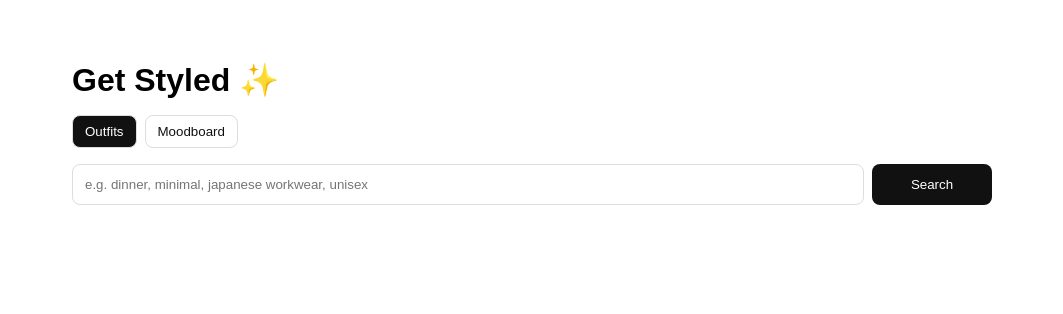
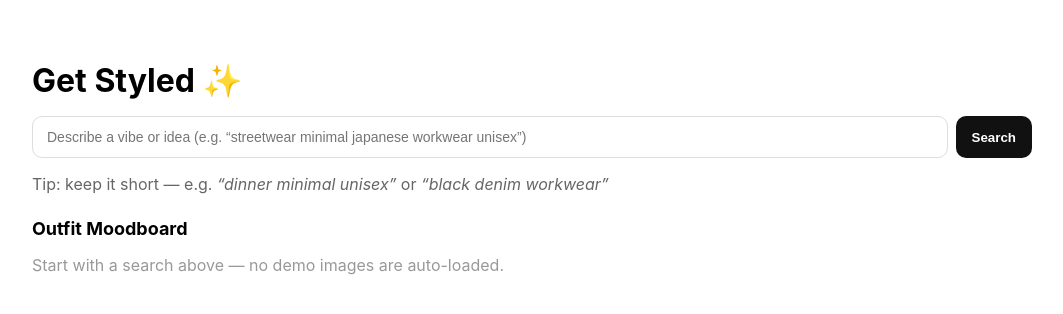
Before and after one commit to vejay650/vesture-os-mvp, a Next.js app: page /results in a window 1280 px wide. Shown: the top 314 px of the page, without its empty margins (108-1171 px from the left). Built offline with nearby package versions, Linux system fonts and the light colour scheme.

Commit message:
Update results.tsx

```diff
--- a/pages/results.tsx
+++ b/pages/results.tsx
@@ -1,105 +1,53 @@
 import { useEffect, useState } from "react";
+import { useRouter } from "next/router";
 
-type Mode = "outfits" | "moodboard";
+type ImageItem = {
+  imageUrl: string;
+  sourceUrl?: string;
+  title?: string;
+  thumbnailUrl?: string;
+  provider?: string;
+};
 
 export default function Results() {
-  const [mode, setMode] = useState<Mode>("outfits");
+  const router = useRouter();
 
-  // One-box query (used for both modes)
-  const [query, setQuery] = useState("");
-
-  // Parsed fields for outfits
-  const [event, setEvent] = useState("");
-  const [mood, setMood] = useState("");
-  const [style, setStyle] = useState("");
-  const [gender, setGender] = useState("");
-
-  const [suggestions, setSuggestions] = useState<string[]>([]);
-  const [imageUrls, setImageUrls] = useState<string[]>([]);
+  // one-field experience
+  const [q, setQ] = useState("");
+  const [images, setImages] = useState<ImageItem[]>([]);
   const [loading, setLoading] = useState(false);
   const [error, setError] = useState("");
 
-  // On first load: read URL (?mode=..., or old params, or ?q=)
+  // On first load: show the search bar with no demo.
+  // If a q= is present in the URL, auto-run exactly that query once.
   useEffect(() => {
-    const p = new URLSearchParams(window.location.search);
-    const m = (p.get("mode") as Mode) || "outfits";
-    setMode(m);
+    const params = new URLSearchParams(window.location.search);
+    const urlQ = params.get("q") || "";
+    setQ(urlQ);
 
-    const qParam = p.get("q") || "";
-    if (qParam) {
-      setQuery(qParam);
-      if (m === "moodboard") runMoodboard(qParam);
-      if (m === "outfits") runOutfits(qParam);
-      return;
+    if (urlQ.trim()) {
+      runMoodboard(urlQ.trim());
     }
-
-    // Backward compatibility with old params
-    const e = p.get("event") || "";
-    const mo = p.get("mood") || "";
-    const st = p.get("style") || "";
-    const g = p.get("gender") || "";
-    const seed = [e, mo, st, g].filter(Boolean).join(", ");
-    setQuery(seed);
-
-    if (m === "moodboard" && seed) runMoodboard(seed);
-    if (m === "moodboard" && !seed) runMoodboard("lookbook, minimal, streetwear, unisex");
   }, []);
 
-  async function runOutfits(q: string) {
+  async function runMoodboard(query: string) {
+    try {
       setLoading(true);
       setError("");
-    setSuggestions([]);
+      setImages([]);
 
-    try {
-      // 1) Parse the natural text into fields
-      const parseRes = await fetch("/api/parse", {
-        method: "POST",
-        headers: { "Content-Type": "application/json" },
-        body: JSON.stringify({ q }),
-      });
-      const parsed = await parseRes.json();
-      if (parsed?.error) throw new Error(parsed.error);
-
-      setEvent(parsed.event || "");
-      setMood(parsed.mood || "");
-      setStyle(parsed.style || "");
-      setGender(parsed.gender || "unisex");
-
-      // 2) Call curate with normalized fields
-      const res = await fetch("/api/curate", {
-        method: "POST",
-        headers: { "Content-Type": "application/json" },
-        body: JSON.stringify({
-          event: parsed.event,
-          mood: parsed.mood,
-          style: parsed.style,
-          gender: parsed.gender,
-        }),
-      });
-      const data = await res.json();
-      if (data?.error) setError(data.error);
-      else setSuggestions(data.suggestions || []);
-    } catch (err: any) {
-      setError(err?.message || "Something went wrong.");
-    } finally {
-      setLoading(false);
-    }
-  }
-
-  async function runMoodboard(q: string) {
-    setLoading(true);
-    setError("");
-    setImageUrls([]);
-    try {
       const res = await fetch("/api/moodboard", {
         method: "POST",
         headers: { "Content-Type": "application/json" },
-        body: JSON.stringify({ q, count: 12 }),
+        body: JSON.stringify({ q: query, count: 12 }),
       });
+
       const data = await res.json();
-      if (data?.error) setError(data.error);
-      const imgs = (data?.images || []).map((it: any) => it.imageUrl);
-      setImageUrls(imgs);
+      if (!res.ok || data?.error) {
+        setError(data?.error || "Failed to fetch images.");
+        return;
+      }
+      setImages(data.images || []);
     } catch {
       setError("Failed to reach server.");
     } finally {
@@ -107,103 +55,78 @@ export default function Results() {
     }
   }
 
-  function handleSearch(e: React.FormEvent) {
+  // Submit handler for the single search box
+  const onSubmit = (e: React.FormEvent) => {
     e.preventDefault();
-    if (!query.trim()) return;
-    if (mode === "outfits") return runOutfits(query);
-    return runMoodboard(query);
-  }
+    const cleaned = q.trim();
+    if (!cleaned) return;
+    // update URL (shareable) but do not reload page
+    const next = new URL(window.location.href);
+    next.searchParams.set("mode", "moodboard");
+    next.searchParams.set("q", cleaned);
+    window.history.replaceState({}, "", next.toString());
+    runMoodboard(cleaned);
+  };
 
   return (
     <main
       style={{
         padding: "2rem",
-        fontFamily: "sans-serif",
-        maxWidth: 920,
+        fontFamily: "Inter, system-ui, -apple-system, Segoe UI, Roboto, Helvetica, Arial, sans-serif",
+        maxWidth: 1000,
         margin: "0 auto",
       }}
     >
-      <h1 style={{ marginBottom: "1rem" }}>Get Styled ✨</h1>
+      <h1 style={{ marginBottom: "1rem", fontSize: 32, fontWeight: 700 }}>
+        Get Styled ✨
+      </h1>
 
-      {/* Tabs */}
-      <div style={{ display: "flex", gap: 8, marginBottom: 16 }}>
-        <button
-          onClick={() => setMode("outfits")}
-          style={{
-            padding: "8px 12px",
-            borderRadius: 8,
-            border: "1px solid #ddd",
-            background: mode === "outfits" ? "#111" : "#fff",
-            color: mode === "outfits" ? "#fff" : "#111",
-            cursor: "pointer",
-          }}
-        >
-          Outfits
-        </button>
-        <button
-          onClick={() => setMode("moodboard")}
-          style={{
-            padding: "8px 12px",
-            borderRadius: 8,
-            border: "1px solid #ddd",
-            background: mode === "moodboard" ? "#111" : "#fff",
-            color: mode === "moodboard" ? "#fff" : "#111",
-            cursor: "pointer",
-          }}
-        >
-          Moodboard
-        </button>
-      </div>
-
-      {/* One search bar */}
-      <form onSubmit={handleSearch} style={{ display: "flex", gap: 8, marginBottom: 12 }}>
+      {/* Always show the search bar */}
+      <form onSubmit={onSubmit} style={{ display: "flex", gap: 8, marginBottom: 16 }}>
         <input
           type="text"
-          placeholder="e.g. dinner, minimal, japanese workwear, unisex"
-          value={query}
-          onChange={(e) => setQuery(e.target.value)}
-          style={{ flex: 1, padding: "12px", borderRadius: 8, border: "1px solid #ddd" }}
+          placeholder="Describe a vibe or idea (e.g. “streetwear minimal japanese workwear unisex”)"
+          value={q}
+          onChange={(e) => setQ(e.target.value)}
+          style={{
+            flex: 1,
+            padding: "12px 14px",
+            border: "1px solid #ddd",
+            borderRadius: 10,
+            fontSize: 14,
+          }}
         />
         <button
           type="submit"
-          disabled={loading}
+          disabled={loading || !q.trim()}
           style={{
             padding: "12px 16px",
-            borderRadius: 8,
             background: "#111",
             color: "#fff",
             border: "none",
-            cursor: "pointer",
-            minWidth: 120,
+            borderRadius: 10,
+            cursor: loading || !q.trim() ? "not-allowed" : "pointer",
+            fontWeight: 600,
           }}
         >
           {loading ? "Searching…" : "Search"}
         </button>
       </form>
 
-      {error && <p style={{ color: "red", marginBottom: 16 }}>{error}</p>}
+      <p style={{ color: "#666", marginBottom: 24 }}>
+        Tip: keep it short — e.g. <i>“dinner minimal unisex”</i> or <i>“black denim workwear”</i>
+      </p>
 
-      {/* Outfits (text) */}
-      {mode === "outfits" && (
-        <>
-          {suggestions.length > 0 && (
-            <section style={{ marginTop: "1rem" }}>
-              <h3>Suggested Outfits</h3>
-              <ol style={{ paddingLeft: "1.25rem", lineHeight: 1.6 }}>
-                {suggestions.map((s, i) => (
-                  <li key={i}>{s}</li>
-                ))}
-              </ol>
-            </section>
-          )}
-        </>
+      <h3 style={{ margin: "8px 0 16px", fontSize: 18 }}>Outfit Moodboard</h3>
+
+      {error && <p style={{ color: "red", marginTop: 8 }}>{error}</p>}
+      {!error && !loading && images.length === 0 && (
+        <p style={{ color: "#999" }}>Start with a search above — no demo images are auto-loaded.</p>
       )}
 
-      {/* Moodboard (images) */}
-      {mode === "moodboard" && (
-        <section style={{ marginTop: "1rem" }}>
-          {imageUrls.length === 0 && !loading && !error && <p>No images yet — try a broader phrase.</p>}
-          {imageUrls.length > 0 && (
+      {loading && <p>Loading…</p>}
+
+      {images.length > 0 && (
         <div
           style={{
             display: "grid",
@@ -211,18 +134,46 @@ export default function Results() {
             gap: 16,
           }}
         >
-              {imageUrls.map((url, i) => (
+          {images.map((it, i) => (
+            <a
+              key={i}
+              href={it.sourceUrl || it.imageUrl}
+              target="_blank"
+              rel="noreferrer"
+              style={{ textDecoration: "none", color: "inherit" }}
+            >
+              <div
+                style={{
+                  width: "100%",
+                  background: "#f6f6f6",
+                  borderRadius: 12,
+                  padding: 10,
+                  display: "flex",
+                  alignItems: "center",
+                  justifyContent: "center",
+                  height: 320,
+                }}
+              >
                 <img
-                  key={i}
-                  src={url}
-                  alt={`moodboard ${i + 1}`}
-                  style={{ width: "100%", borderRadius: 10 }}
+                  src={it.imageUrl}
+                  alt={it.title || `moodboard ${i + 1}`}
+                  style={{
+                    width: "100%",
+                    height: "100%",
+                    objectFit: "contain", // ensure no overflow
+                    borderRadius: 8,
+                  }}
                   referrerPolicy="no-referrer"
                 />
+              </div>
+              {it.provider && (
+                <div style={{ marginTop: 6, fontSize: 12, color: "#777" }}>
+                  {it.provider}
+                </div>
+              )}
+            </a>
           ))}
         </div>
-          )}
-        </section>
       )}
     </main>
   );
```
Lines whose indentation alone changed are shown as unchanged.
